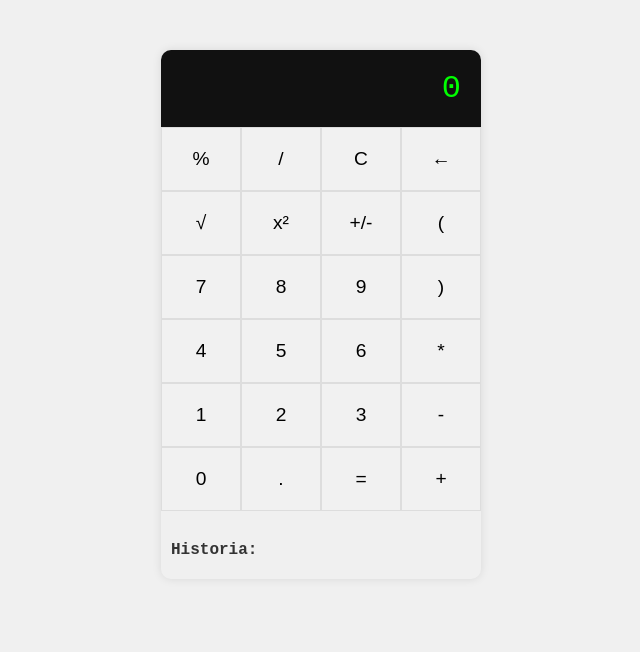
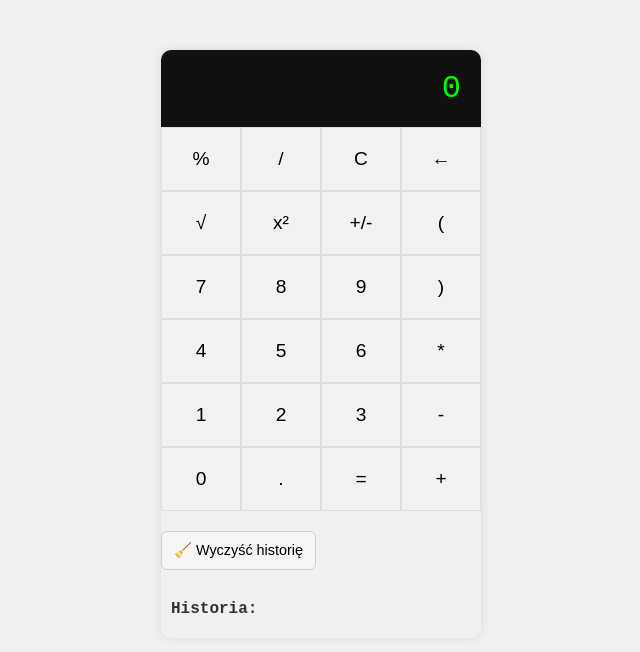
Before and after one commit to Kornetas/kalkulator-react, a React (Vite) app: page / in a window 1280 px wide. Shown: the top 652 px of the page, without its empty margins (319-959 px from the left). Built offline with nearby package versions, Linux system fonts and the light colour scheme.

Commit message:
added clear history button with simple confirmation

```diff
--- a/src/components/Calculator/Calculator.jsx
+++ b/src/components/Calculator/Calculator.jsx
@@ -9,12 +9,21 @@ import {
   HistoryTitle,
   HistoryList,
   HistoryItem,
+  ClearHistoryButton,
 } from "./Calculator.styles";
 
 function Calculator() {
   const [input, setInput] = useState("");
   const [history, setHistory] = useState([]); // przechowuje historię działań
 
+  const clearHistory = () => {
+    const confirmClear = window.confirm(
+      "Czy na pewno chcesz wyczyścić historię?"
+    );
+    if (confirmClear) {
+      setHistory([]);
+    }
+  };
   // Obsługa kliknięcia przycisku (cyfra, operator)
   const handleClick = (value) => {
     setInput((prev) => prev + value);
@@ -110,6 +119,10 @@ function Calculator() {
         <Button onClick={() => handleClick("+")}>+</Button>
       </ButtonGrid>
 
+      <ClearHistoryButton onClick={clearHistory}>
+        🧹 Wyczyść historię
+      </ClearHistoryButton>
+
       <HistoryWrapper>
         <HistoryTitle>Historia:</HistoryTitle>
         <HistoryList>
--- a/src/components/Calculator/Calculator.styles.js
+++ b/src/components/Calculator/Calculator.styles.js
@@ -62,3 +62,18 @@ export const HistoryItem = styled.li`
     color: #000;
   }
 `;
+
+export const ClearHistoryButton = styled.button`
+  margin-top: 20px;
+  padding: 10px 12px;
+  background: #f5f5f5;
+  border: 1px solid #ccc;
+  cursor: pointer;
+  font-size: 0.9rem;
+  border-radius: 6px;
+  transition: background 0.2s;
+
+  &:hover {
+    background: #e0e0e0;
+  }
+`;
```
